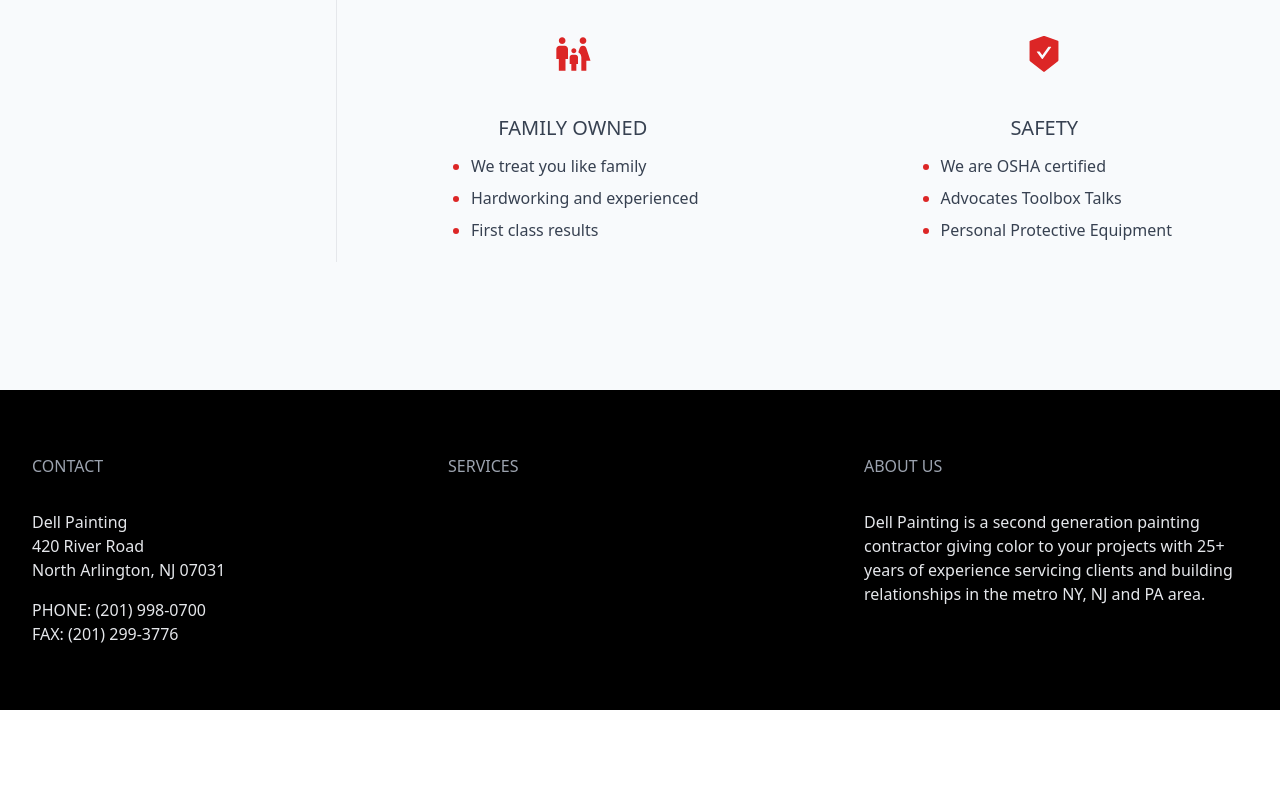
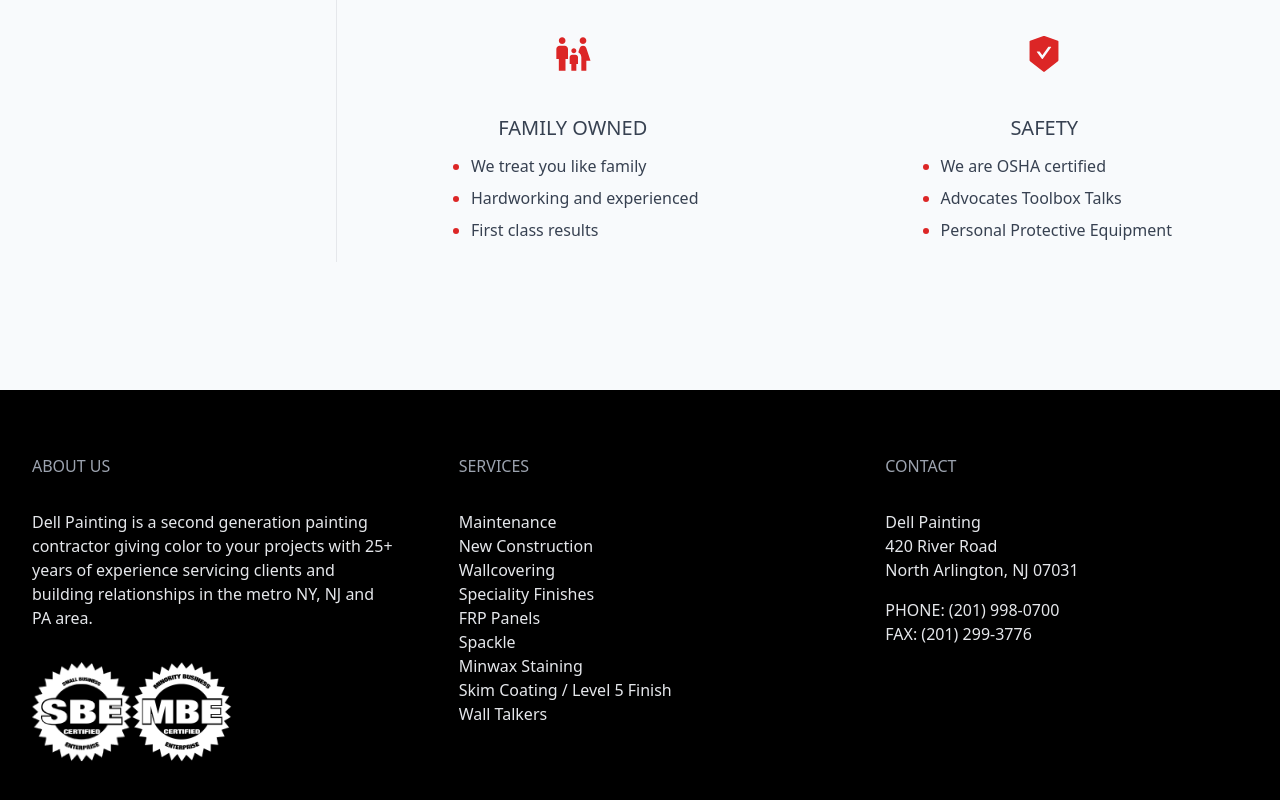
Before and after one commit to almanza1112/dellpainting2.0, a React (Create React App) app: page / in a window 1280 px wide. Shown: the part 1990-2790 px from the top of the page. Before the commit the page ends 2700 px from the top, so only its background shows below. Built offline with nearby package versions, Linux system fonts and the light colour scheme.

Commit message:
footer updated

```diff
--- a/src/components/Footer.jsx
+++ b/src/components/Footer.jsx
@@ -1,32 +1,64 @@
 import React from 'react'
+import { Link, useResolvedPath } from 'react-router-dom'
+import SBELogo from '../assets/sbe.png'
+import MBELogo from '../assets/mbe.png'
 
 const Footer = () => {
   return (
     <div className='w-full h-full bg-black text-gray-200'>
-      <div className='max-w-screen-2xl w-full h-full mx-auto px-4 py-4 md:py-16 md:px-8 justify-center flex'>
-        <div className='w-full grid md:grid-cols-3 gap-8'>
-          <div className='flex flex-col'>
-            <p className='text-gray-400 mb-4 md:mb-8'>CONTACT</p>
+      <div className='max-w-screen-xl w-full h-full mx-auto px-4 py-8 md:px-8 md:py-16 justify-center flex'>
+        <div className='w-full grid md:grid-cols-3 gap-8 md:gap-16'>
+
+         {/* About Us section */}
+          <div className='fss-container'>
+            <p className='fss-title'>About Us</p>
+            <p>Dell Painting is a second generation painting contractor giving color
+              to your projects with 25+ years of experience servicing clients and
+              building relationships in the metro NY, NJ and PA area.</p>
+            <div className='flex flex-row pt-4 md:pt-8'>
+              <img src={SBELogo} className='w-[100px] invert' />
+              <img src={MBELogo} className='w-[100px] invert' />
+            </div>
+          </div>
+
+          {/* Services  */}
+          <div className='fss-container'>
+            <p className='fss-title'>Services</p>
+            <ul>
+              <CustomLink to='/services/maintenance'>Maintenance</CustomLink>
+              <CustomLink to='/services/newConstruction'>New Construction</CustomLink>
+              <CustomLink to='/services/wallcovering'>Wallcovering</CustomLink>
+              <CustomLink to='/services/specialityFinishes'>Speciality Finishes</CustomLink>
+              <CustomLink to='/services/frpPanels'>FRP Panels</CustomLink>
+              <CustomLink to='/services/spackle'>Spackle</CustomLink>
+              <CustomLink to='/services/minwaxStaining'>Minwax Staining</CustomLink>
+              <CustomLink to='/services/skimCoating'>Skim Coating / Level 5 Finish</CustomLink>
+              <CustomLink to='/services/walltalkers'>Wall Talkers</CustomLink>
+            </ul>
+          </div>
+
+          {/* Contact section */}
+          <div className='fss-container'>
+            <p className='fss-title'>Contact</p>
             <p>Dell Painting</p>
             <p>420 River Road</p>
             <p className='mb-4'>North Arlington, NJ 07031</p>
             <p>PHONE: (201) 998-0700</p>
             <p>FAX: (201) 299-3776</p>
           </div>
-          <div className='flex flex-col'>
-            <p className='text-gray-400 mb-4 md:mb-8'>SERVICES</p>
-          </div>
-          <div className='flex flex-col'>
-            <p className='text-gray-400 mb-4 md:mb-8'>ABOUT US</p>
-            <p className='text-gray-200'>Dell Painting is a second generation painting contractor giving color
-              to your projects with 25+ years of experience servicing clients and
-              building relationships in the metro NY, NJ and PA area.</p>
-          </div>
-
         </div>
       </div>
     </div>
   )
 }
 
+function CustomLink({ to, children, ...props }) {
+  const resolvesPath = useResolvedPath(to)
+  return (
+    <li >
+      <Link to={to} {...props} className=''>{children}</Link>
+    </li>
+  )
+}
+
 export default Footer
--- a/src/index.css
+++ b/src/index.css
@@ -125,4 +125,15 @@
         @apply bg-center;
         @apply h-[350px];
     }
+
+    /* Footer Section */
+    .fss-container {
+        @apply flex flex-col;
+    }
+
+    .fss-title {
+        @apply text-gray-400;
+        @apply mb-4 md:mb-8;
+        @apply uppercase;
+    }
 }
```
Also changed, not shown: src/assets/mbe.png (added), src/assets/sbe.png (added).
